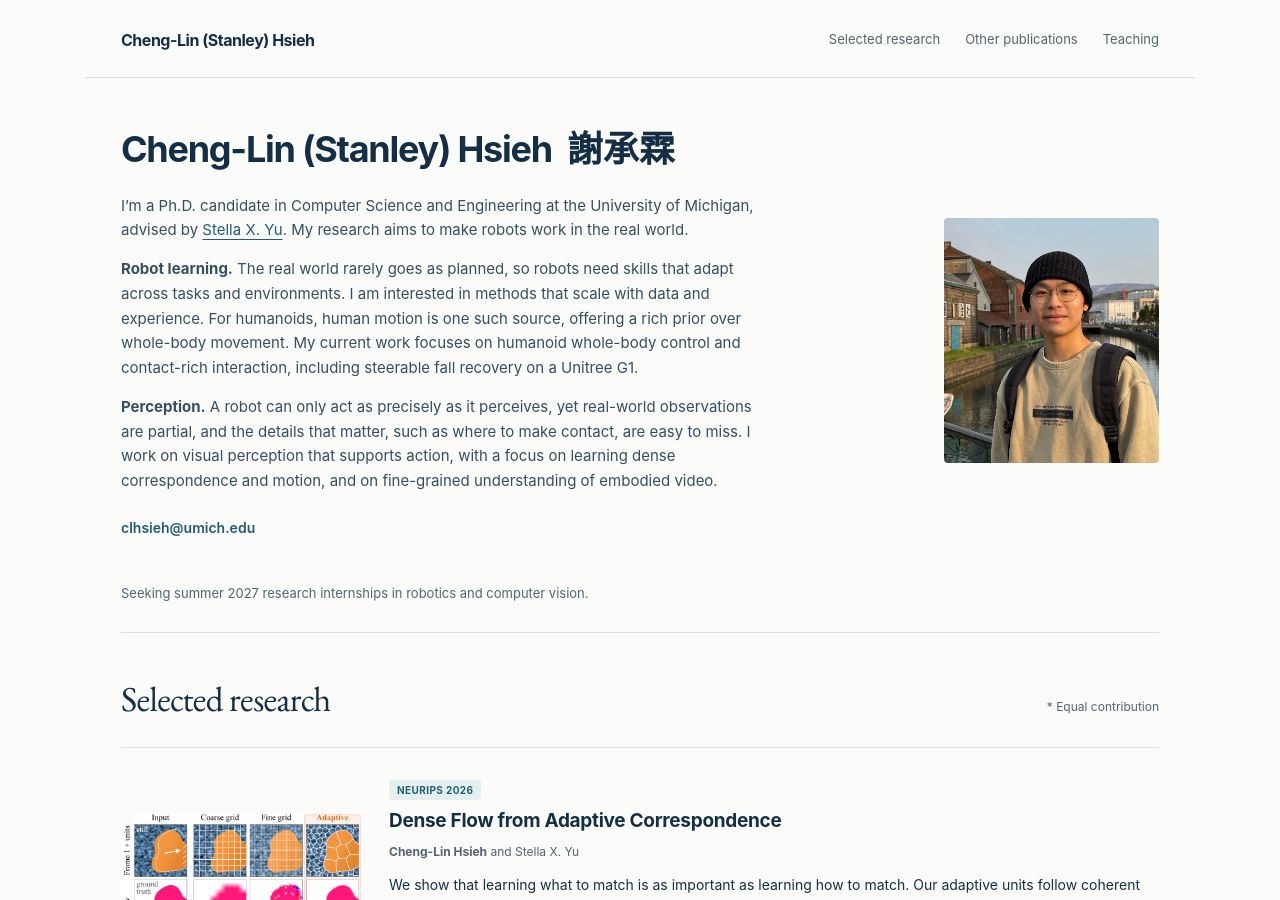
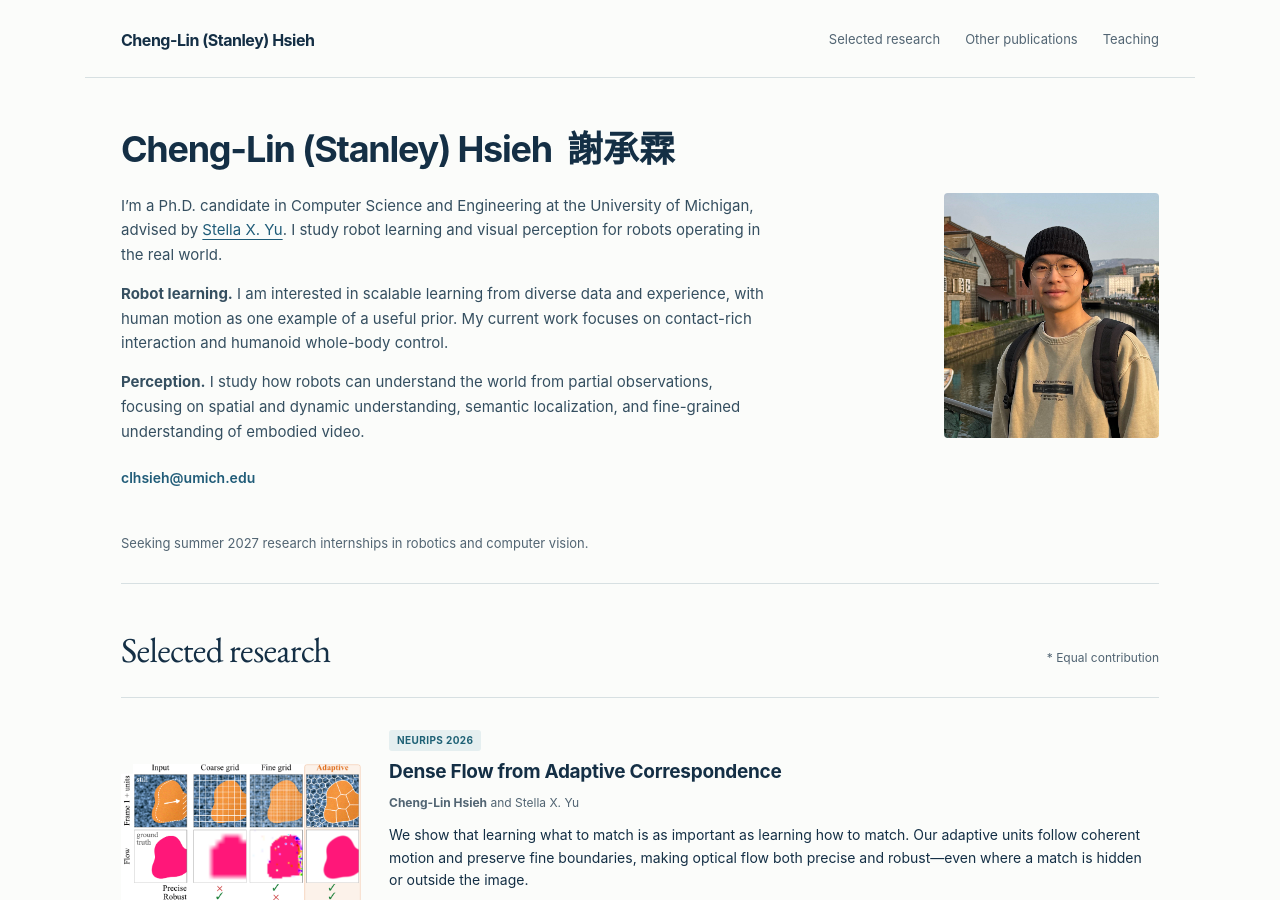
Before and after one commit to chenglinh/chenglinh.github.io, a Jekyll site: the page index.html, which Jekyll copies as it is, in a window 1280 px wide and 900 px high. Built offline with Jekyll 4.4.1, drawn with Linux system fonts in a browser that asks for light colours.

Commit message:
Shorten research introduction with approved wording

```diff
--- a/index.html
+++ b/index.html
@@ -17,9 +17,9 @@
 <main id="main">
 <section class="hero" aria-labelledby="intro-title">
 <div><h1 id="intro-title"><span>Cheng-Lin (Stanley) Hsieh</span><span class="name-cn" lang="zh-Hant">謝承霖</span></h1>
-<p class="intro">I’m a Ph.D. candidate in Computer Science and Engineering at the University of Michigan, advised by <a href="https://web.eecs.umich.edu/~stellayu/">Stella X. Yu</a>. My research aims to make robots work in the real world.</p>
-<p class="intro"><strong>Robot learning.</strong> The real world rarely goes as planned, so robots need skills that adapt across tasks and environments. I am interested in methods that scale with data and experience. For humanoids, human motion is one such source, offering a rich prior over whole-body movement. My current work focuses on humanoid whole-body control and contact-rich interaction, including steerable fall recovery on a Unitree G1.</p>
-<p class="intro"><strong>Perception.</strong> A robot can only act as precisely as it perceives, yet real-world observations are partial, and the details that matter, such as where to make contact, are easy to miss. I work on visual perception that supports action, with a focus on learning dense correspondence and motion, and on fine-grained understanding of embodied video.</p>
+<p class="intro">I’m a Ph.D. candidate in Computer Science and Engineering at the University of Michigan, advised by <a href="https://web.eecs.umich.edu/~stellayu/">Stella X. Yu</a>. I study robot learning and visual perception for robots operating in the real world.</p>
+<p class="intro"><strong>Robot learning.</strong> I am interested in scalable learning from diverse data and experience, with human motion as one example of a useful prior. My current work focuses on contact-rich interaction and humanoid whole-body control.</p>
+<p class="intro"><strong>Perception.</strong> I study how robots can understand the world from partial observations, focusing on spatial and dynamic understanding, semantic localization, and fine-grained understanding of embodied video.</p>
 <p id="contact" class="contact"><a href="mailto:clhsieh@umich.edu">clhsieh@umich.edu</a></p></div>
 <figure class="portrait"><img src="images/cheng-lin-hsieh.jpg" alt="Portrait of Cheng-Lin Hsieh" width="2901" height="2901"></figure>
 </section>
```
